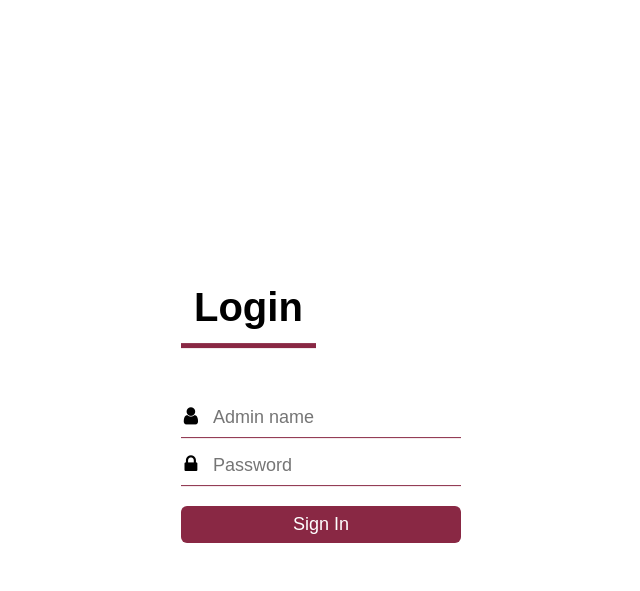
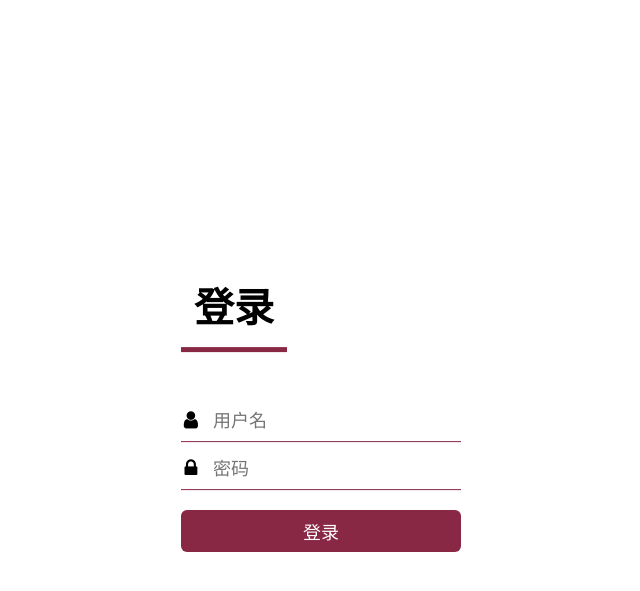
Before and after one commit to Chandler-Bang/library-organization, a PHP site: page / in a window 1280 px wide. Shown: the top 591 px of the page, without its empty margins (319-959 px from the left). Run offline with PHP 8.4, Linux system fonts and the light colour scheme.

Commit message:
登录界面修复

```diff
--- a/index.php
+++ b/index.php
@@ -8,28 +8,28 @@
     <meta name="viewport" content="width=device-width, initial-scale=1.0">
     <meta http-equiv="X-UA-Compatible" content="ie=edge">
     <link rel="stylesheet" href="login.css">
-    <title>Login Page</title>
+    <title>登录界面</title>
 </head>
 
 <body>
 <form action="validate.php" method="post">
     <div class="login-box">
-        <h1>Login</h1>
+        <h1>登录</h1>
 
         <div class="textbox">
             <i class="fa fa-user" aria-hidden="true"></i>
-            <input type="text" placeholder="Admin name"
+            <input type="text" placeholder="用户名"
                    name="adminname" value="">
         </div>
 
         <div class="textbox">
             <i class="fa fa-lock" aria-hidden="true"></i>
-            <input type="password" placeholder="Password"
+            <input type="password" placeholder="密码"
                    name="password" value="">
         </div>
 
         <input class="button" type="submit"
-               name="login" value="Sign In">
+               name="login" value="登录">
     </div>
 </form>
 </body>
```
Also changed, not shown: validate.php (+7 -4 lines).
